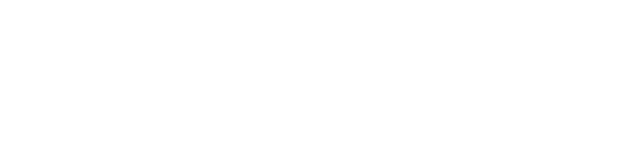
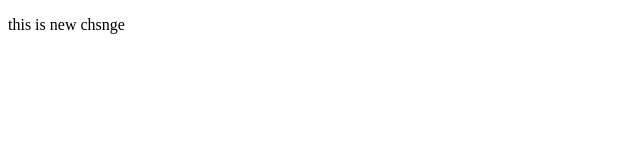
Before and after one commit to muskanduseja/faltu, a plain HTML site: page index.html in a window 1280 px wide. Shown: the whole page, without its empty margins (0-640 px from the left). Drawn offline with Linux system fonts and the light colour scheme.

Commit message:
Update index.html

```diff
--- a/index.html
+++ b/index.html
@@ -6,6 +6,6 @@
     <title>Document</title>
 </head>
 <body>
-
+    <p> this is new chsnge</p>
 </body>
 </html>
```
